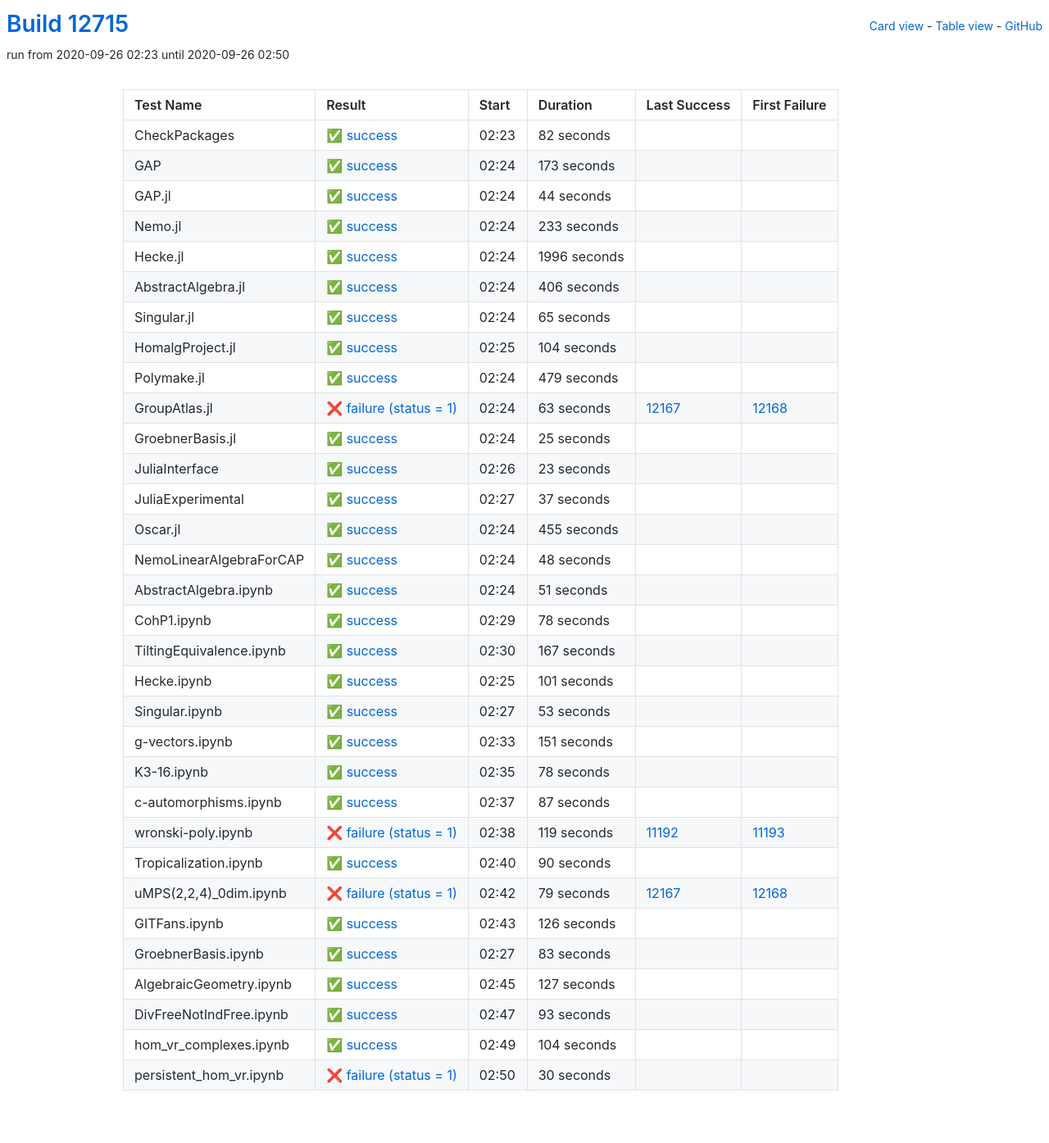
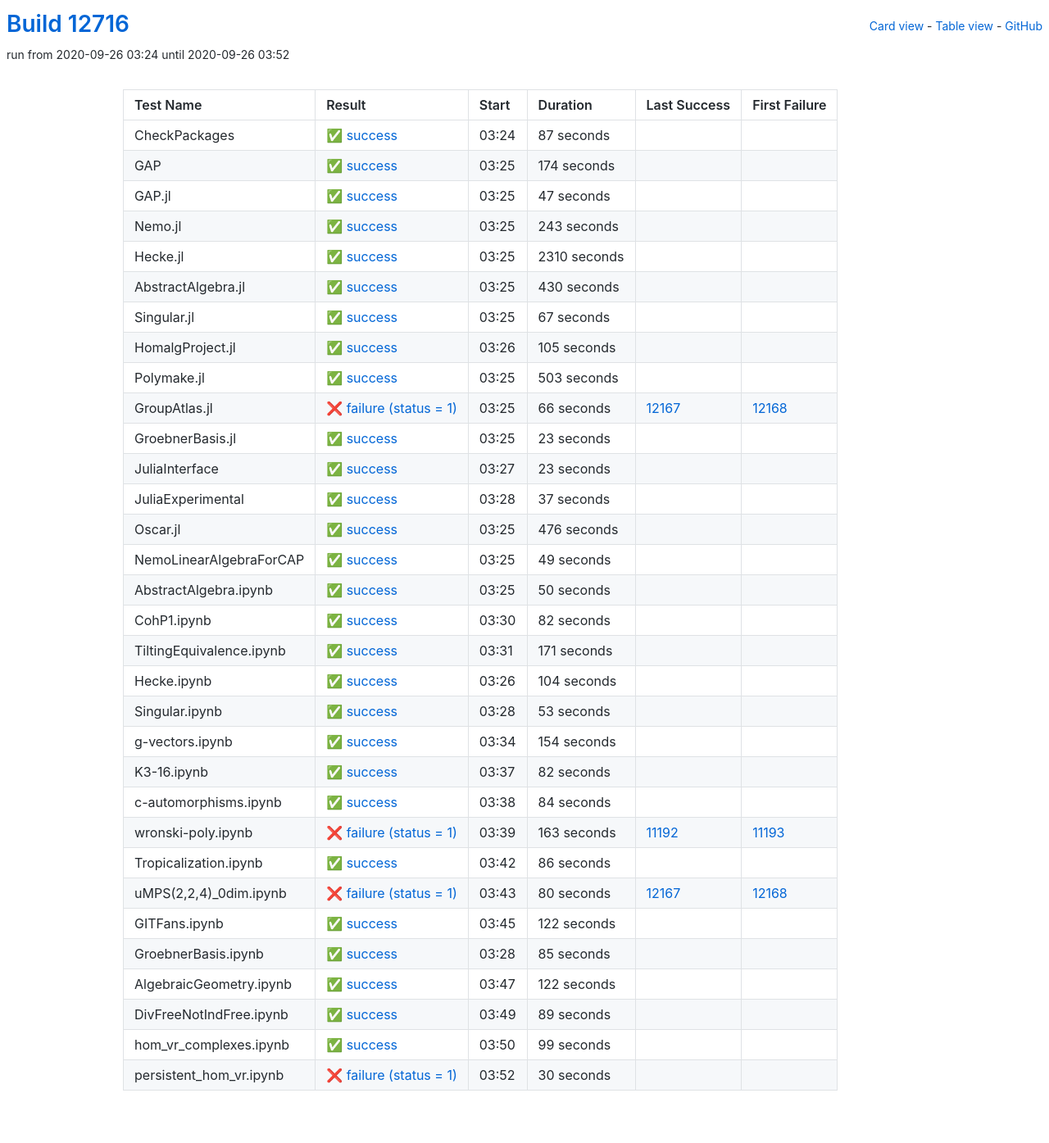
Before and after one commit to oscar-system/oscar-ci-status, a Jekyll site: the page built from table.html, in a window 1280 px wide. Shown: the whole page at 82% size. Built offline with Jekyll 4.4.1, drawn with Linux system fonts in a browser that asks for light colours.

Commit message:
Build #12716

```diff
--- a/_data/ci.yml
+++ b/_data/ci.yml
@@ -1,6 +1,6 @@
 ---
-build: 12715
-build_url: https://oscarci.mathematik.uni-kl.de/job/oscar/12715/
+build: 12716
+build_url: https://oscarci.mathematik.uni-kl.de/job/oscar/12716/
 job: oscar
 organization: oscar-system
 repo: oscar-ci-status
@@ -8,140 +8,140 @@
 tests:
 - name: CheckPackages
   id: checkpackages
-  log: https://oscarci.mathematik.uni-kl.de/job/oscar/12715/artifact/logs/build-12715/CheckPackages.log
-  start: 2020-09-26 02:23
+  log: https://oscarci.mathematik.uni-kl.de/job/oscar/12716/artifact/logs/build-12716/CheckPackages.log
+  start: 2020-09-26 03:24
   success: true
   exitcode: 0
   status: success
-  duration: 82
+  duration: 87
   last_success: false
   last_success_url:
   first_failure: false
   first_failure_url:
 - name: GAP
   id: gap
-  log: https://oscarci.mathematik.uni-kl.de/job/oscar/12715/artifact/logs/build-12715/GAP.log
-  start: 2020-09-26 02:24
+  log: https://oscarci.mathematik.uni-kl.de/job/oscar/12716/artifact/logs/build-12716/GAP.log
+  start: 2020-09-26 03:25
   success: true
   exitcode: 0
   status: success
-  duration: 173
+  duration: 174
   last_success: false
   last_success_url:
   first_failure: false
   first_failure_url:
 - name: GAP.jl
   id: gap-jl
-  log: https://oscarci.mathematik.uni-kl.de/job/oscar/12715/artifact/logs/build-12715/GAP.jl.log
-  start: 2020-09-26 02:24
+  log: https://oscarci.mathematik.uni-kl.de/job/oscar/12716/artifact/logs/build-12716/GAP.jl.log
+  start: 2020-09-26 03:25
   success: true
   exitcode: 0
   status: success
-  duration: 44
+  duration: 47
   last_success: false
   last_success_url:
   first_failure: false
   first_failure_url:
 - name: Nemo.jl
   id: nemo-jl
-  log: https://oscarci.mathematik.uni-kl.de/job/oscar/12715/artifact/logs/build-12715/Nemo.jl.log
-  start: 2020-09-26 02:24
+  log: https://oscarci.mathematik.uni-kl.de/job/oscar/12716/artifact/logs/build-12716/Nemo.jl.log
+  start: 2020-09-26 03:25
   success: true
   exitcode: 0
   status: success
-  duration: 233
+  duration: 243
   last_success: false
   last_success_url:
   first_failure: false
   first_failure_url:
 - name: Hecke.jl
   id: hecke-jl
-  log: https://oscarci.mathematik.uni-kl.de/job/oscar/12715/artifact/logs/build-12715/Hecke.jl.log
-  start: 2020-09-26 02:24
+  log: https://oscarci.mathematik.uni-kl.de/job/oscar/12716/artifact/logs/build-12716/Hecke.jl.log
+  start: 2020-09-26 03:25
   success: true
   exitcode: 0
   status: success
-  duration: 1996
+  duration: 2310
   last_success: false
   last_success_url:
   first_failure: false
   first_failure_url:
 - name: AbstractAlgebra.jl
   id: abstractalgebra-jl
-  log: https://oscarci.mathematik.uni-kl.de/job/oscar/12715/artifact/logs/build-12715/AbstractAlgebra.jl.log
-  start: 2020-09-26 02:24
+  log: https://oscarci.mathematik.uni-kl.de/job/oscar/12716/artifact/logs/build-12716/AbstractAlgebra.jl.log
+  start: 2020-09-26 03:25
   success: true
   exitcode: 0
   status: success
-  duration: 406
+  duration: 430
   last_success: false
   last_success_url:
   first_failure: false
   first_failure_url:
 - name: Singular.jl
   id: singular-jl
-  log: https://oscarci.mathematik.uni-kl.de/job/oscar/12715/artifact/logs/build-12715/Singular.jl.log
-  start: 2020-09-26 02:24
+  log: https://oscarci.mathematik.uni-kl.de/job/oscar/12716/artifact/logs/build-12716/Singular.jl.log
+  start: 2020-09-26 03:25
   success: true
   exitcode: 0
   status: success
-  duration: 65
+  duration: 67
   last_success: false
   last_success_url:
   first_failure: false
   first_failure_url:
 - name: HomalgProject.jl
   id: homalgproject-jl
-  log: https://oscarci.mathematik.uni-kl.de/job/oscar/12715/artifact/logs/build-12715/HomalgProject.jl.log
-  start: 2020-09-26 02:25
+  log: https://oscarci.mathematik.uni-kl.de/job/oscar/12716/artifact/logs/build-12716/HomalgProject.jl.log
+  start: 2020-09-26 03:26
   success: true
   exitcode: 0
   status: success
-  duration: 104
+  duration: 105
   last_success: false
   last_success_url:
   first_failure: false
   first_failure_url:
 - name: Polymake.jl
   id: polymake-jl
-  log: https://oscarci.mathematik.uni-kl.de/job/oscar/12715/artifact/logs/build-12715/Polymake.jl.log
-  start: 2020-09-26 02:24
+  log: https://oscarci.mathematik.uni-kl.de/job/oscar/12716/artifact/logs/build-12716/Polymake.jl.log
+  start: 2020-09-26 03:25
   success: true
   exitcode: 0
   status: success
-  duration: 479
+  duration: 503
   last_success: false
   last_success_url:
   first_failure: false
   first_failure_url:
 - name: GroupAtlas.jl
   id: groupatlas-jl
-  log: https://oscarci.mathematik.uni-kl.de/job/oscar/12715/artifact/logs/build-12715/GroupAtlas.jl.log
-  start: 2020-09-26 02:24
+  log: https://oscarci.mathematik.uni-kl.de/job/oscar/12716/artifact/logs/build-12716/GroupAtlas.jl.log
+  start: 2020-09-26 03:25
   success: false
   exitcode: 1
   status: failure
-  duration: 63
+  duration: 66
   last_success: 12167
   last_success_url: https://oscarci.mathematik.uni-kl.de/job/oscar/12167/
   first_failure: 12168
   first_failure_url: https://oscarci.mathematik.uni-kl.de/job/oscar/12168/
 - name: GroebnerBasis.jl
   id: groebnerbasis-jl
-  log: https://oscarci.mathematik.uni-kl.de/job/oscar/12715/artifact/logs/build-12715/GroebnerBasis.jl.log
-  start: 2020-09-26 02:24
+  log: https://oscarci.mathematik.uni-kl.de/job/oscar/12716/artifact/logs/build-12716/GroebnerBasis.jl.log
+  start: 2020-09-26 03:25
   success: true
   exitcode: 0
   status: success
-  duration: 25
+  duration: 23
   last_success: false
   last_success_url:
   first_failure: false
   first_failure_url:
 - name: JuliaInterface
   id: juliainterface
-  log: https://oscarci.mathematik.uni-kl.de/job/oscar/12715/artifact/logs/build-12715/JuliaInterface.log
-  start: 2020-09-26 02:26
+  log: https://oscarci.mathematik.uni-kl.de/job/oscar/12716/artifact/logs/build-12716/JuliaInterface.log
+  start: 2020-09-26 03:27
   success: true
   exitcode: 0
   status: success
@@ -152,8 +152,8 @@
   first_failure_url:
 - name: JuliaExperimental
   id: juliaexperimental
-  log: https://oscarci.mathematik.uni-kl.de/job/oscar/12715/artifact/logs/build-12715/JuliaExperimental.log
-  start: 2020-09-26 02:27
+  log: https://oscarci.mathematik.uni-kl.de/job/oscar/12716/artifact/logs/build-12716/JuliaExperimental.log
+  start: 2020-09-26 03:28
   success: true
   exitcode: 0
   status: success
@@ -164,80 +164,80 @@
   first_failure_url:
 - name: Oscar.jl
   id: oscar-jl
-  log: https://oscarci.mathematik.uni-kl.de/job/oscar/12715/artifact/logs/build-12715/Oscar.jl.log
-  start: 2020-09-26 02:24
+  log: https://oscarci.mathematik.uni-kl.de/job/oscar/12716/artifact/logs/build-12716/Oscar.jl.log
+  start: 2020-09-26 03:25
   success: true
   exitcode: 0
   status: success
-  duration: 455
+  duration: 476
   last_success: false
   last_success_url:
   first_failure: false
   first_failure_url:
 - name: NemoLinearAlgebraForCAP
   id: nemolinearalgebraforcap
-  log: https://oscarci.mathematik.uni-kl.de/job/oscar/12715/artifact/logs/build-12715/NemoLinearAlgebraForCAP.log
-  start: 2020-09-26 02:24
+  log: https://oscarci.mathematik.uni-kl.de/job/oscar/12716/artifact/logs/build-12716/NemoLinearAlgebraForCAP.log
+  start: 2020-09-26 03:25
   success: true
   exitcode: 0
   status: success
-  duration: 48
+  duration: 49
   last_success: false
   last_success_url:
   first_failure: false
   first_failure_url:
 - name: AbstractAlgebra.ipynb
   id: abstractalgebra-ipynb
-  log: https://oscarci.mathematik.uni-kl.de/job/oscar/12715/artifact/logs/build-12715/AbstractAlgebra.ipynb.log
-  start: 2020-09-26 02:24
+  log: https://oscarci.mathematik.uni-kl.de/job/oscar/12716/artifact/logs/build-12716/AbstractAlgebra.ipynb.log
+  start: 2020-09-26 03:25
   success: true
   exitcode: 0
   status: success
-  duration: 51
+  duration: 50
   last_success: false
   last_success_url:
   first_failure: false
   first_failure_url:
 - name: CohP1.ipynb
   id: cohp1-ipynb
-  log: https://oscarci.mathematik.uni-kl.de/job/oscar/12715/artifact/logs/build-12715/CohP1.ipynb.log
-  start: 2020-09-26 02:29
+  log: https://oscarci.mathematik.uni-kl.de/job/oscar/12716/artifact/logs/build-12716/CohP1.ipynb.log
+  start: 2020-09-26 03:30
   success: true
   exitcode: 0
   status: success
-  duration: 78
+  duration: 82
   last_success: false
   last_success_url:
   first_failure: false
   first_failure_url:
 - name: TiltingEquivalence.ipynb
   id: tiltingequivalence-ipynb
-  log: https://oscarci.mathematik.uni-kl.de/job/oscar/12715/artifact/logs/build-12715/TiltingEquivalence.ipynb.log
-  start: 2020-09-26 02:30
+  log: https://oscarci.mathematik.uni-kl.de/job/oscar/12716/artifact/logs/build-12716/TiltingEquivalence.ipynb.log
+  start: 2020-09-26 03:31
   success: true
   exitcode: 0
   status: success
-  duration: 167
+  duration: 171
   last_success: false
   last_success_url:
   first_failure: false
   first_failure_url:
 - name: Hecke.ipynb
   id: hecke-ipynb
-  log: https://oscarci.mathematik.uni-kl.de/job/oscar/12715/artifact/logs/build-12715/Hecke.ipynb.log
-  start: 2020-09-26 02:25
+  log: https://oscarci.mathematik.uni-kl.de/job/oscar/12716/artifact/logs/build-12716/Hecke.ipynb.log
+  start: 2020-09-26 03:26
   success: true
   exitcode: 0
   status: success
-  duration: 101
+  duration: 104
   last_success: false
   last_success_url:
   first_failure: false
   first_failure_url:
 - name: Singular.ipynb
   id: singular-ipynb
-  log: https://oscarci.mathematik.uni-kl.de/job/oscar/12715/artifact/logs/build-12715/Singular.ipynb.log
-  start: 2020-09-26 02:27
+  log: https://oscarci.mathematik.uni-kl.de/job/oscar/12716/artifact/logs/build-12716/Singular.ipynb.log
+  start: 2020-09-26 03:28
   success: true
   exitcode: 0
   status: success
@@ -248,140 +248,140 @@
   first_failure_url:
 - name: g-vectors.ipynb
   id: g-vectors-ipynb
-  log: https://oscarci.mathematik.uni-kl.de/job/oscar/12715/artifact/logs/build-12715/g-vectors.ipynb.log
-  start: 2020-09-26 02:33
+  log: https://oscarci.mathematik.uni-kl.de/job/oscar/12716/artifact/logs/build-12716/g-vectors.ipynb.log
+  start: 2020-09-26 03:34
   success: true
   exitcode: 0
   status: success
-  duration: 151
+  duration: 154
   last_success: false
   last_success_url:
   first_failure: false
   first_failure_url:
 - name: K3-16.ipynb
   id: k3-16-ipynb
-  log: https://oscarci.mathematik.uni-kl.de/job/oscar/12715/artifact/logs/build-12715/K3-16.ipynb.log
-  start: 2020-09-26 02:35
+  log: https://oscarci.mathematik.uni-kl.de/job/oscar/12716/artifact/logs/build-12716/K3-16.ipynb.log
+  start: 2020-09-26 03:37
   success: true
   exitcode: 0
   status: success
-  duration: 78
+  duration: 82
   last_success: false
   last_success_url:
   first_failure: false
   first_failure_url:
 - name: c-automorphisms.ipynb
   id: c-automorphisms-ipynb
-  log: https://oscarci.mathematik.uni-kl.de/job/oscar/12715/artifact/logs/build-12715/c-automorphisms.ipynb.log
-  start: 2020-09-26 02:37
+  log: https://oscarci.mathematik.uni-kl.de/job/oscar/12716/artifact/logs/build-12716/c-automorphisms.ipynb.log
+  start: 2020-09-26 03:38
   success: true
   exitcode: 0
   status: success
-  duration: 87
+  duration: 84
   last_success: false
   last_success_url:
   first_failure: false
   first_failure_url:
 - name: wronski-poly.ipynb
   id: wronski-poly-ipynb
-  log: https://oscarci.mathematik.uni-kl.de/job/oscar/12715/artifact/logs/build-12715/wronski-poly.ipynb.log
-  start: 2020-09-26 02:38
+  log: https://oscarci.mathematik.uni-kl.de/job/oscar/12716/artifact/logs/build-12716/wronski-poly.ipynb.log
+  start: 2020-09-26 03:39
   success: false
   exitcode: 1
   status: failure
-  duration: 119
+  duration: 163
   last_success: 11192
   last_success_url: https://oscarci.mathematik.uni-kl.de/job/oscar/11192/
   first_failure: 11193
   first_failure_url: https://oscarci.mathematik.uni-kl.de/job/oscar/11193/
 - name: Tropicalization.ipynb
   id: tropicalization-ipynb
-  log: https://oscarci.mathematik.uni-kl.de/job/oscar/12715/artifact/logs/build-12715/Tropicalization.ipynb.log
-  start: 2020-09-26 02:40
+  log: https://oscarci.mathematik.uni-kl.de/job/oscar/12716/artifact/logs/build-12716/Tropicalization.ipynb.log
+  start: 2020-09-26 03:42
   success: true
   exitcode: 0
   status: success
-  duration: 90
+  duration: 86
   last_success: false
   last_success_url:
   first_failure: false
   first_failure_url:
 - name: uMPS(2,2,4)_0dim.ipynb
   id: umps-2-2-4-0dim-ipynb
-  log: https://oscarci.mathematik.uni-kl.de/job/oscar/12715/artifact/logs/build-12715/uMPS-2-2-4-_0dim.ipynb.log
-  start: 2020-09-26 02:42
+  log: https://oscarci.mathematik.uni-kl.de/job/oscar/12716/artifact/logs/build-12716/uMPS-2-2-4-_0dim.ipynb.log
+  start: 2020-09-26 03:43
   success: false
   exitcode: 1
   status: failure
-  duration: 79
+  duration: 80
   last_success: 12167
   last_success_url: https://oscarci.mathematik.uni-kl.de/job/oscar/12167/
   first_failure: 12168
   first_failure_url: https://oscarci.mathematik.uni-kl.de/job/oscar/12168/
 - name: GITFans.ipynb
   id: gitfans-ipynb
-  log: https://oscarci.mathematik.uni-kl.de/job/oscar/12715/artifact/logs/build-12715/GITFans.ipynb.log
-  start: 2020-09-26 02:43
+  log: https://oscarci.mathematik.uni-kl.de/job/oscar/12716/artifact/logs/build-12716/GITFans.ipynb.log
+  start: 2020-09-26 03:45
   success: true
   exitcode: 0
   status: success
-  duration: 126
+  duration: 122
   last_success: false
   last_success_url:
   first_failure: false
   first_failure_url:
 - name: GroebnerBasis.ipynb
   id: groebnerbasis-ipynb
-  log: https://oscarci.mathematik.uni-kl.de/job/oscar/12715/artifact/logs/build-12715/GroebnerBasis.ipynb.log
-  start: 2020-09-26 02:27
+  log: https://oscarci.mathematik.uni-kl.de/job/oscar/12716/artifact/logs/build-12716/GroebnerBasis.ipynb.log
+  start: 2020-09-26 03:28
   success: true
   exitcode: 0
   status: success
-  duration: 83
+  duration: 85
   last_success: false
   last_success_url:
   first_failure: false
   first_failure_url:
 - name: AlgebraicGeometry.ipynb
   id: algebraicgeometry-ipynb
-  log: https://oscarci.mathematik.uni-kl.de/job/oscar/12715/artifact/logs/build-12715/AlgebraicGeometry.ipynb.log
-  start: 2020-09-26 02:45
+  log: https://oscarci.mathematik.uni-kl.de/job/oscar/12716/artifact/logs/build-12716/AlgebraicGeometry.ipynb.log
+  start: 2020-09-26 03:47
   success: true
   exitcode: 0
   status: success
-  duration: 127
+  duration: 122
   last_success: false
   last_success_url:
   first_failure: false
   first_failure_url:
 - name: DivFreeNotIndFree.ipynb
   id: divfreenotindfree-ipynb
-  log: https://oscarci.mathematik.uni-kl.de/job/oscar/12715/artifact/logs/build-12715/DivFreeNotIndFree.ipynb.log
-  start: 2020-09-26 02:47
+  log: https://oscarci.mathematik.uni-kl.de/job/oscar/12716/artifact/logs/build-12716/DivFreeNotIndFree.ipynb.log
+  start: 2020-09-26 03:49
   success: true
   exitcode: 0
   status: success
-  duration: 93
+  duration: 89
   last_success: false
   last_success_url:
   first_failure: false
   first_failure_url:
 - name: hom_vr_complexes.ipynb
   id: hom-vr-complexes-ipynb
-  log: https://oscarci.mathematik.uni-kl.de/job/oscar/12715/artifact/logs/build-12715/hom_vr_complexes.ipynb.log
-  start: 2020-09-26 02:49
+  log: https://oscarci.mathematik.uni-kl.de/job/oscar/12716/artifact/logs/build-12716/hom_vr_complexes.ipynb.log
+  start: 2020-09-26 03:50
   success: true
   exitcode: 0
   status: success
-  duration: 104
+  duration: 99
   last_success: false
   last_success_url:
   first_failure: false
   first_failure_url:
 - name: persistent_hom_vr.ipynb
   id: persistent-hom-vr-ipynb
-  log: https://oscarci.mathematik.uni-kl.de/job/oscar/12715/artifact/logs/build-12715/persistent_hom_vr.ipynb.log
-  start: 2020-09-26 02:50
+  log: https://oscarci.mathematik.uni-kl.de/job/oscar/12716/artifact/logs/build-12716/persistent_hom_vr.ipynb.log
+  start: 2020-09-26 03:52
   success: false
   exitcode: 1
   status: failure
```
Also changed, not shown: README.md.
